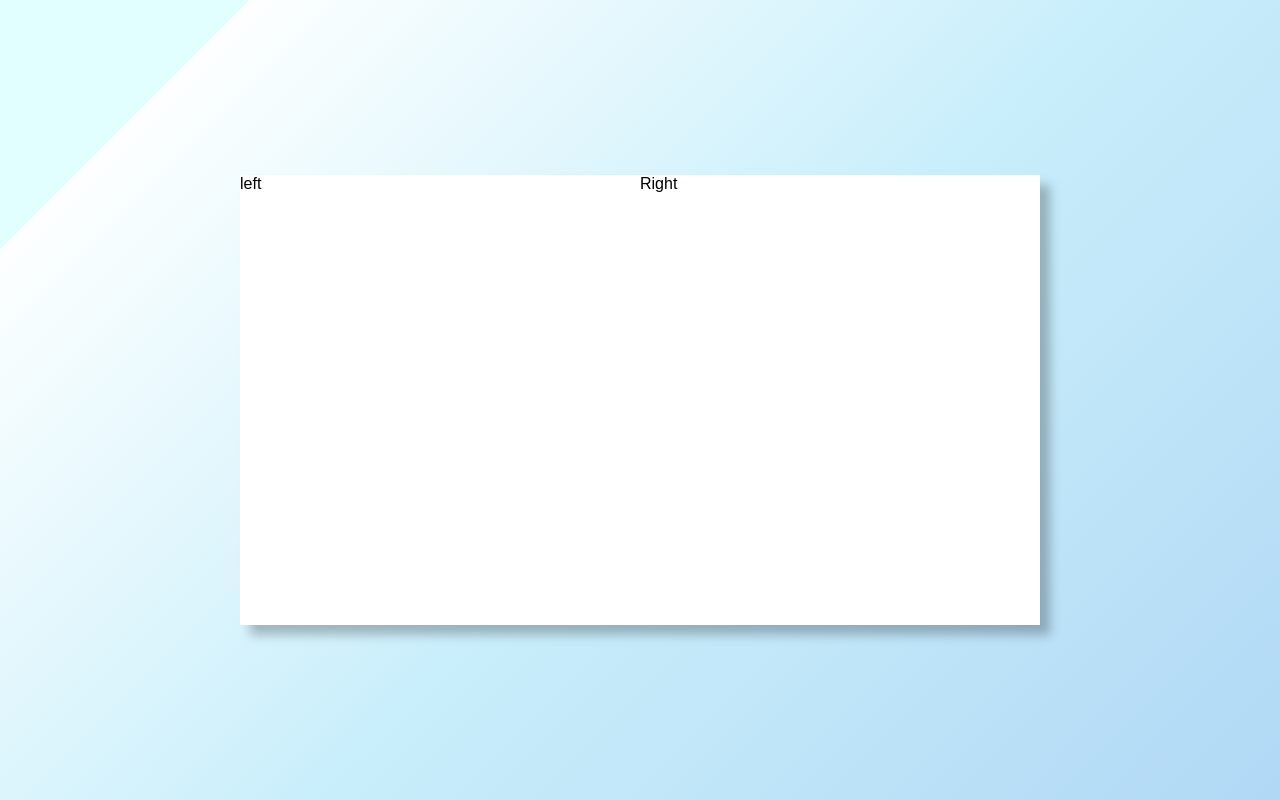
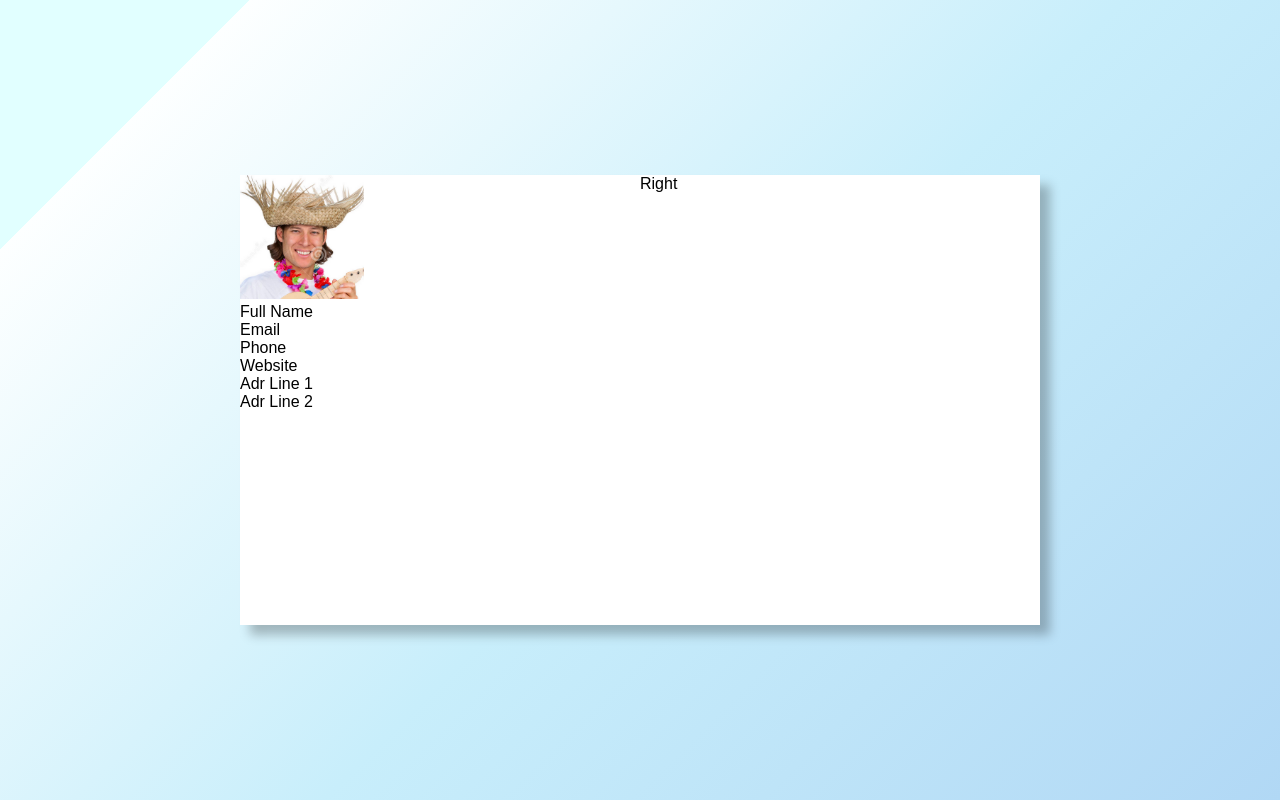
Before and after one commit to coryschimm/react-resume-site, a React (Create React App) app: page / in a window 1280 px wide. Built offline with nearby package versions, Linux system fonts and the light colour scheme.

Commit message:
Added stock profile image and stubbed out content for summary section

```diff
--- a/src/App.js
+++ b/src/App.js
@@ -49,7 +49,6 @@ class App extends Component {
     super();
     this.state = {
       visible: false,
-      text: "anime",
       view: "overview"
     };
 
--- a/src/OverView.js
+++ b/src/OverView.js
@@ -1,5 +1,6 @@
 import React, { Component } from "react";
 import styled, { keyframes } from "styled-components";
+import Summary from "./Summary";
 
 const Container = styled.div`
   display: flex;
@@ -24,7 +25,7 @@ class OverView extends Component {
     return (
       <Container>
         <LeftContainer>
-          left
+          <Summary />
         </LeftContainer>
         <LeftContainer>
           Right
--- /dev/null
+++ b/src/Summary.js
@@ -0,0 +1,30 @@
+import React, { Component } from "react";
+import styled, { keyframes } from "styled-components";
+import pic from './assets/profile.jpg'
+
+const ProfileImage = styled.img`
+
+`;
+
+class Summary extends Component {
+  constructor() {
+    super();
+    this.state = {
+    };
+  }
+
+  render() {
+    return(
+    <div>
+    <ProfileImage src={pic} height="124" width="124"/> <br/>
+    Full Name <br/>
+    Email <br/>
+    Phone <br/>
+    Website <br/>
+    Adr Line 1 <br/>
+    Adr Line 2 <br/>
+    </div>);
+  }
+}
+
+export default Summary;
```
Also changed, not shown: src/ExperienceView.js (added, +18 -0 lines), src/SkillsView.js (added, +18 -0 lines), src/assets/profile.jpg (added).
